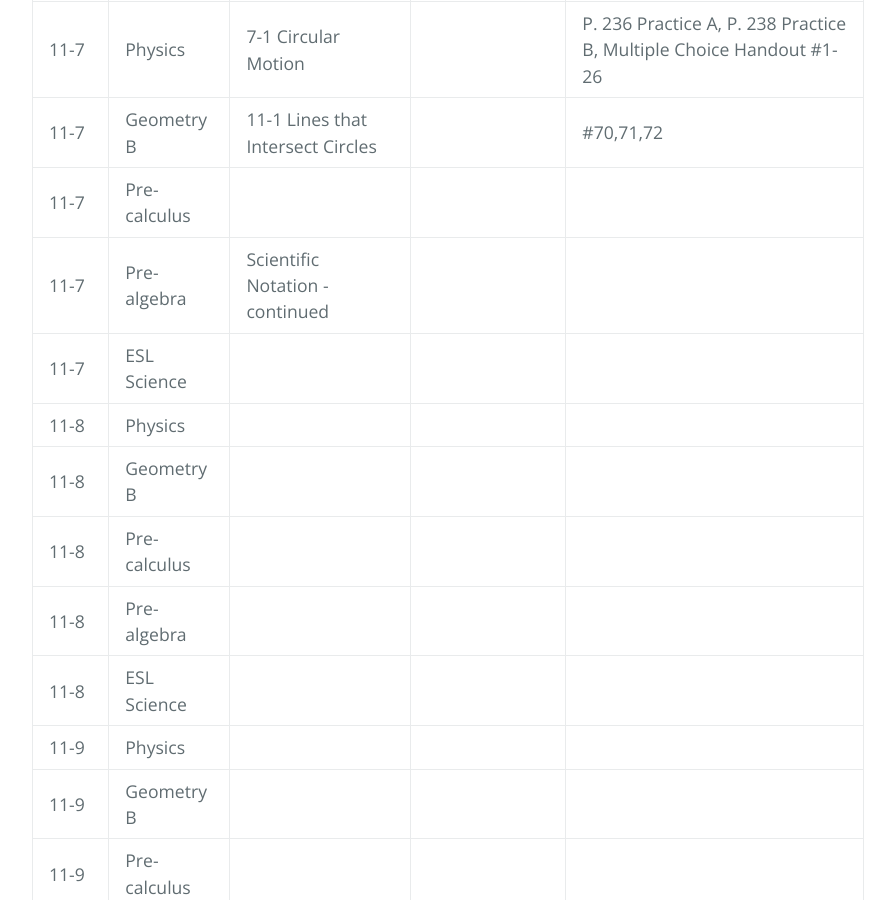
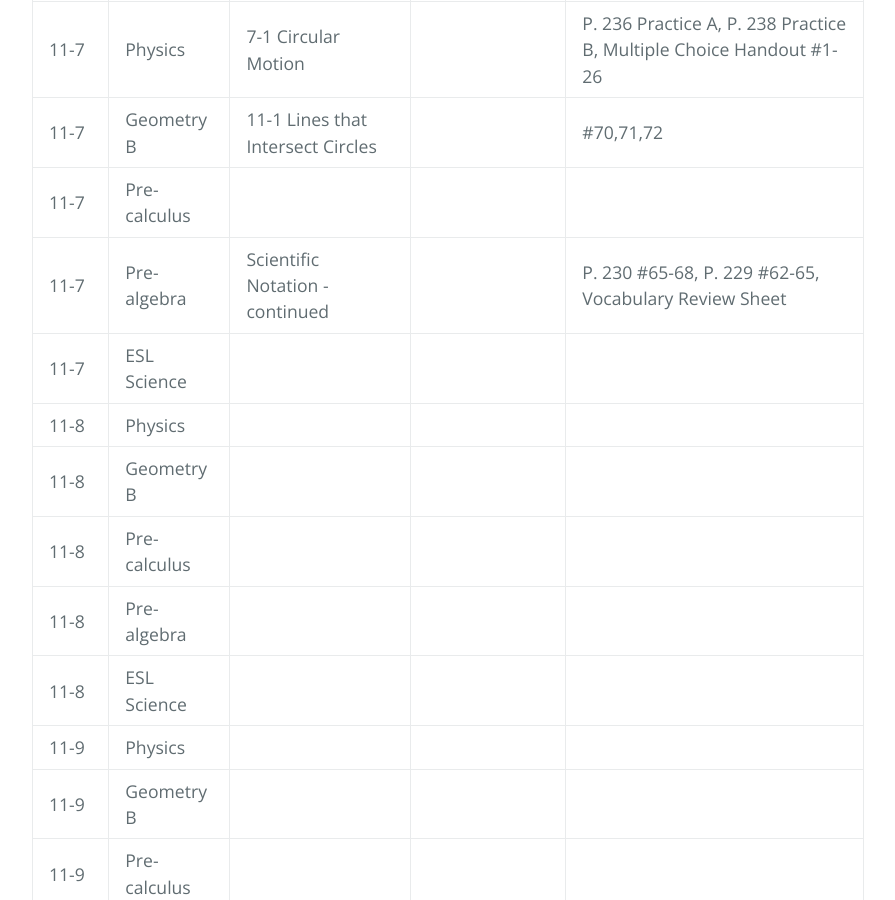
Before and after one commit to gpayoo/gpayoo, a Jekyll site: the page built from index.md, in a window 1280 px wide and 900 px high, scrolled down 637 px. Shown: the whole window, without its empty margins (192-1087 px from the left). Built offline with Jekyll 4.4.1, drawn with Linux system fonts in a browser that asks for light colours; our own code applies the rules of GitHub Pages for plain Markdown files.

Commit message:
Update index.md

```diff
--- a/index.md
+++ b/index.md
@@ -13,7 +13,7 @@ layout: default
 | 11-7 | Physics | 7-1 Circular Motion | | P. 236 Practice A, P. 238 Practice B, Multiple Choice Handout #1-26
 | 11-7 | Geometry B | 11-1 Lines that Intersect Circles | |  #70,71,72
 | 11-7 | Pre-calculus |  | |
-| 11-7 | Pre-algebra | Scientific Notation - continued  | |
+| 11-7 | Pre-algebra | Scientific Notation - continued  | | P. 230 #65-68, P. 229 #62-65, Vocabulary Review Sheet
 | 11-7 | ESL Science | |  |
 | 11-8 | Physics | | |
 | 11-8 | Geometry B | | | |
```
